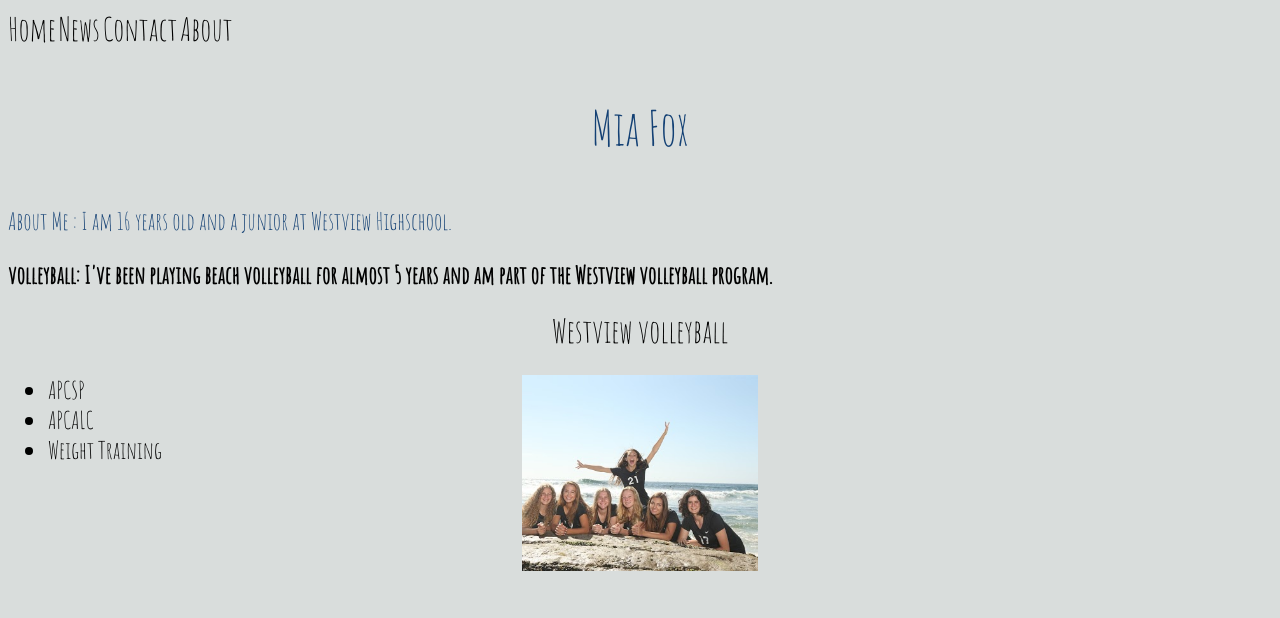
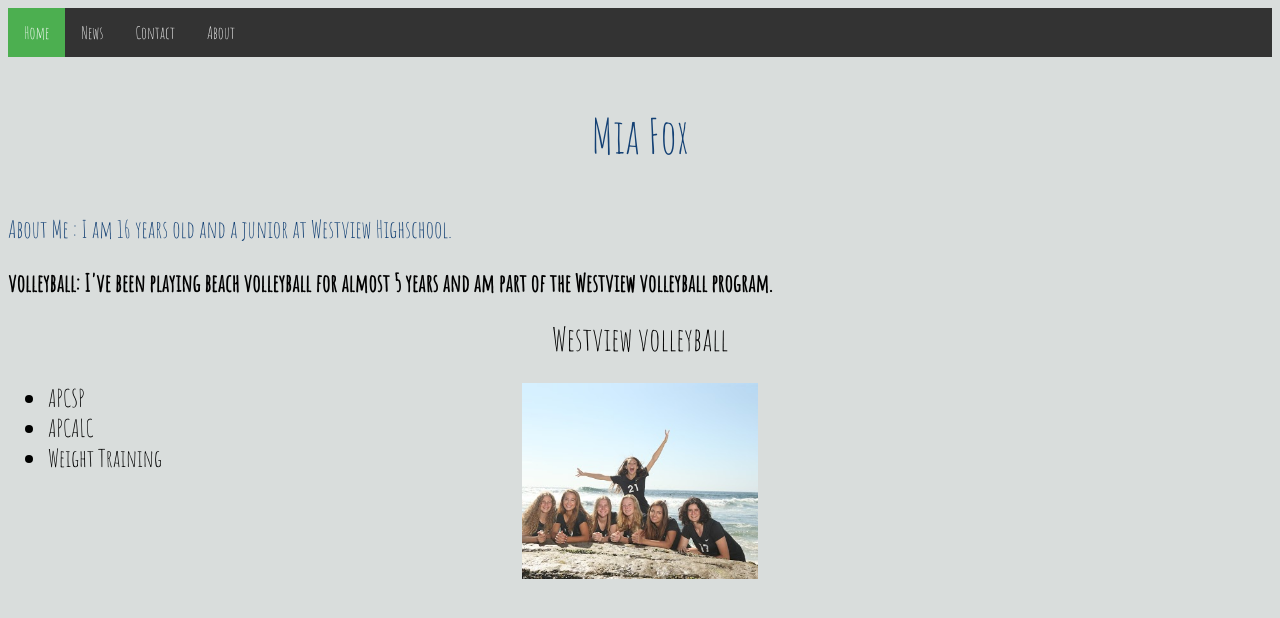
Before and after one commit to WVCS/portfolio-miafox, a plain HTML site: page index.html in a window 1280 px wide. Drawn offline with Linux system fonts and the light colour scheme.

Commit message:
Update index.html

```diff
--- a/index.html
+++ b/index.html
@@ -34,7 +34,32 @@ img {
   margin: auto;
 }
 ul{font-size:150%}
-<iframe width="370" height="620" style="border: 0px;" src="https://studio.code.org/projects/applab/79RTyJwWXRmpFli-mouOw4CE-7eqSqBMTwxNxnRIgVo/embed"></iframe>
+.topnav {
+  background-color: #333;
+  overflow: hidden;
+}
+
+/* Style the links inside the navigation bar */
+.topnav a {
+  float: left;
+  color: #f2f2f2;
+  text-align: center;
+  padding: 14px 16px;
+  text-decoration: none;
+  font-size: 17px;
+}
+
+/* Change the color of links on hover */
+.topnav a:hover {
+  background-color: #ddd;
+  color: black;
+}
+
+/* Add a color to the active/current link */
+.topnav a.active {
+  background-color: #4CAF50;
+  color: white;
+}
 
   </style>
   <body style="background-color:D9DDDC;">
```
